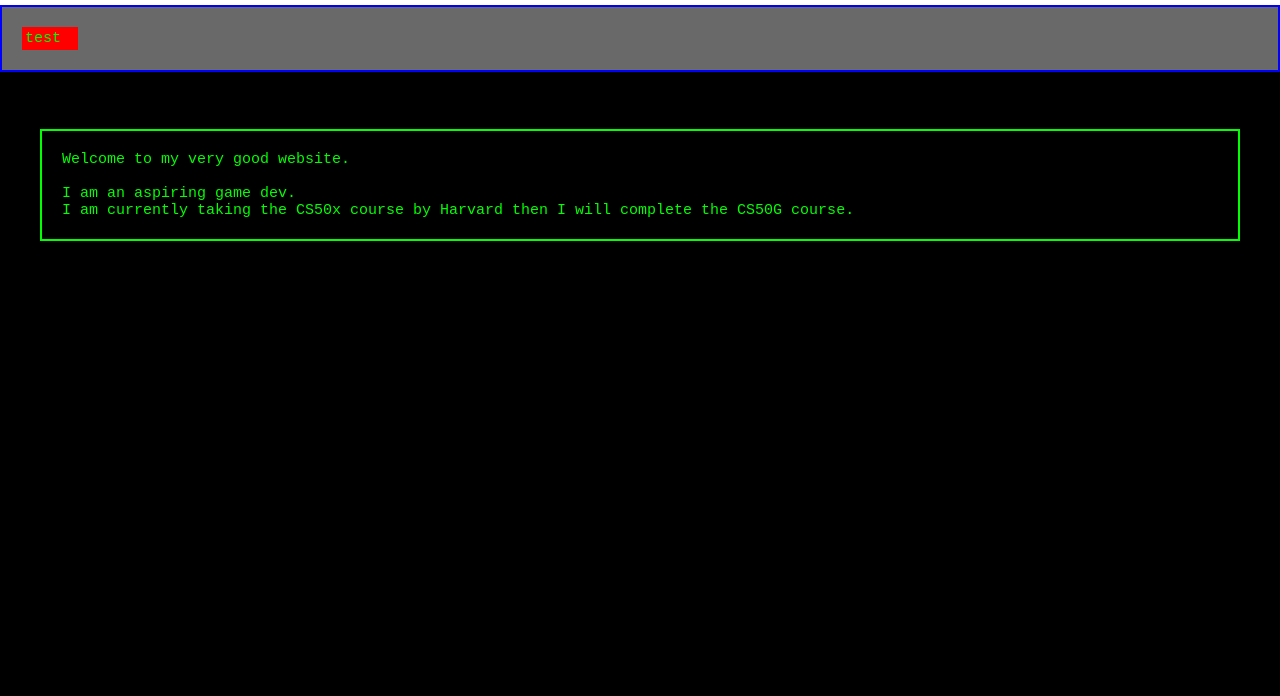
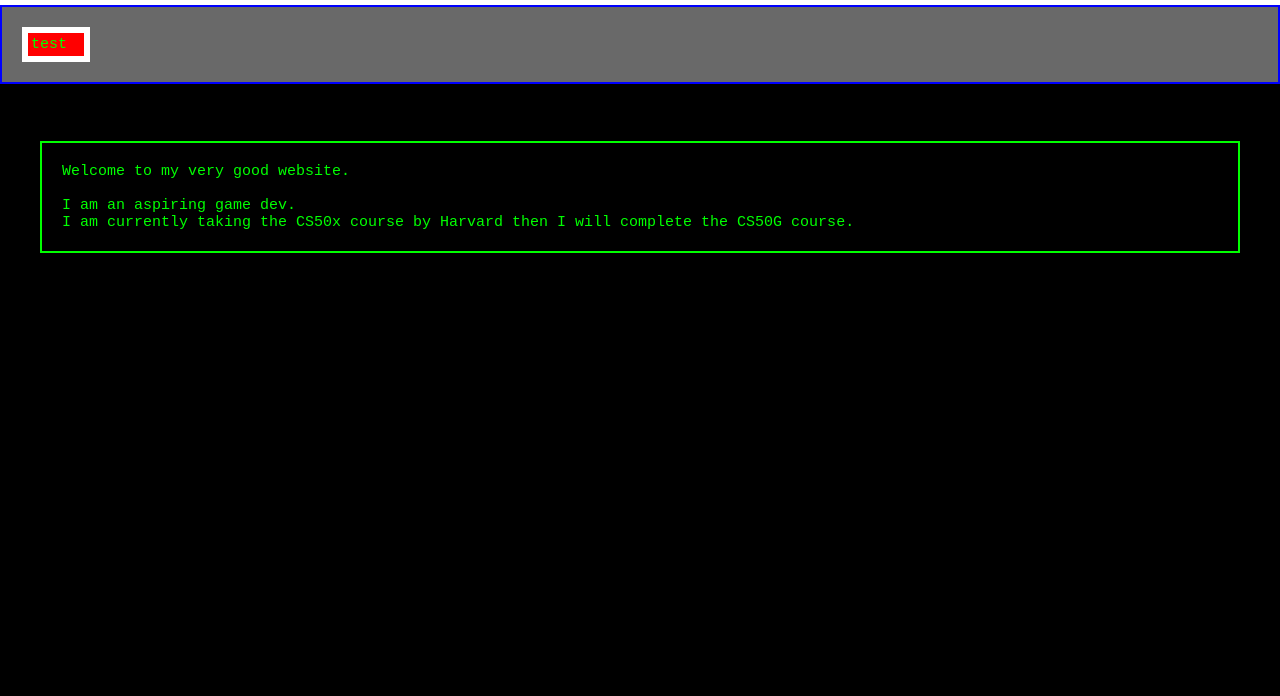
Before and after one commit to Owxri/Owxri.github.io, a plain HTML site: page index.html in a window 1280 px wide. Shown: the part 104-800 px from the top of the page. Drawn offline with Linux system fonts and the light colour scheme; a web font is replaced by a local one.

Commit message:
Update index.html

```diff
--- a/index.html
+++ b/index.html
@@ -34,7 +34,7 @@ header {
 .button {
   align: left;
   margin: 20px;
-  border: 6px white;
+  border: 6px solid white;
   background-color: red;
   width: 50px;
   padding: 3px;
```
